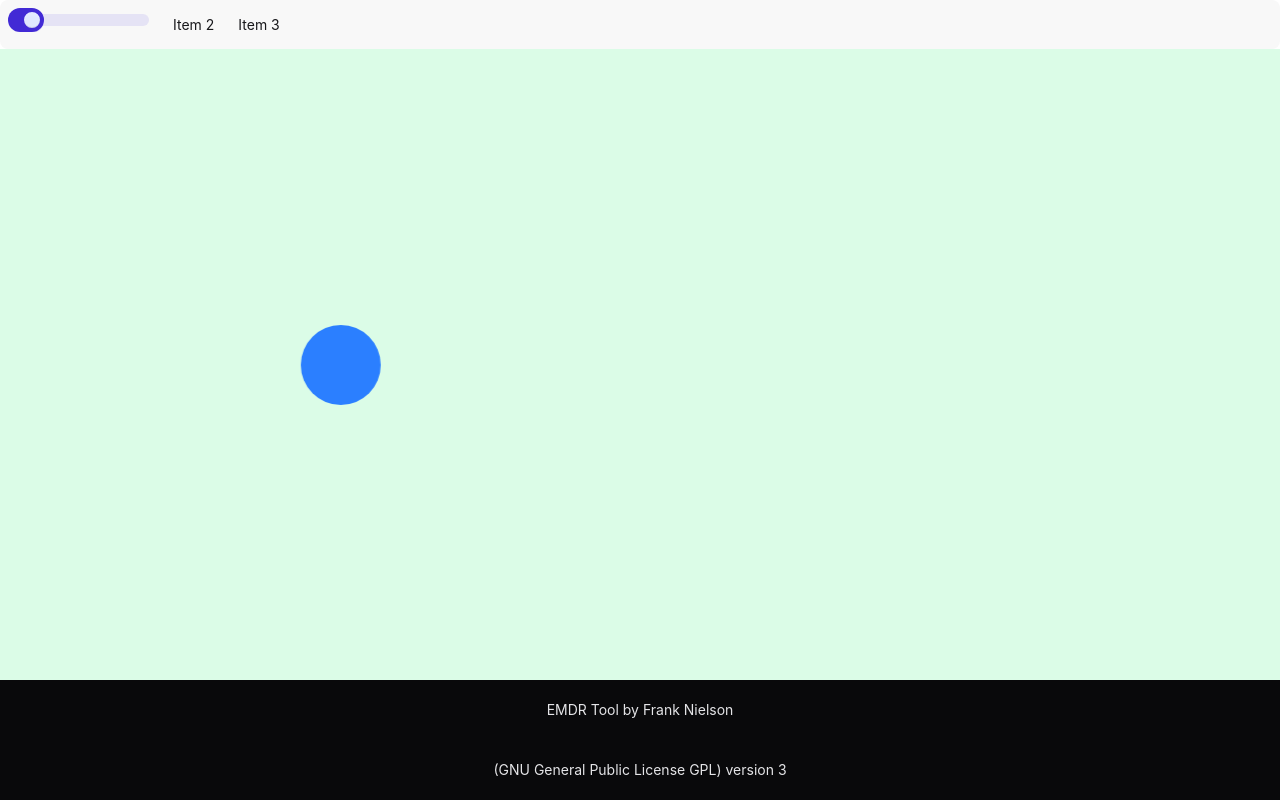
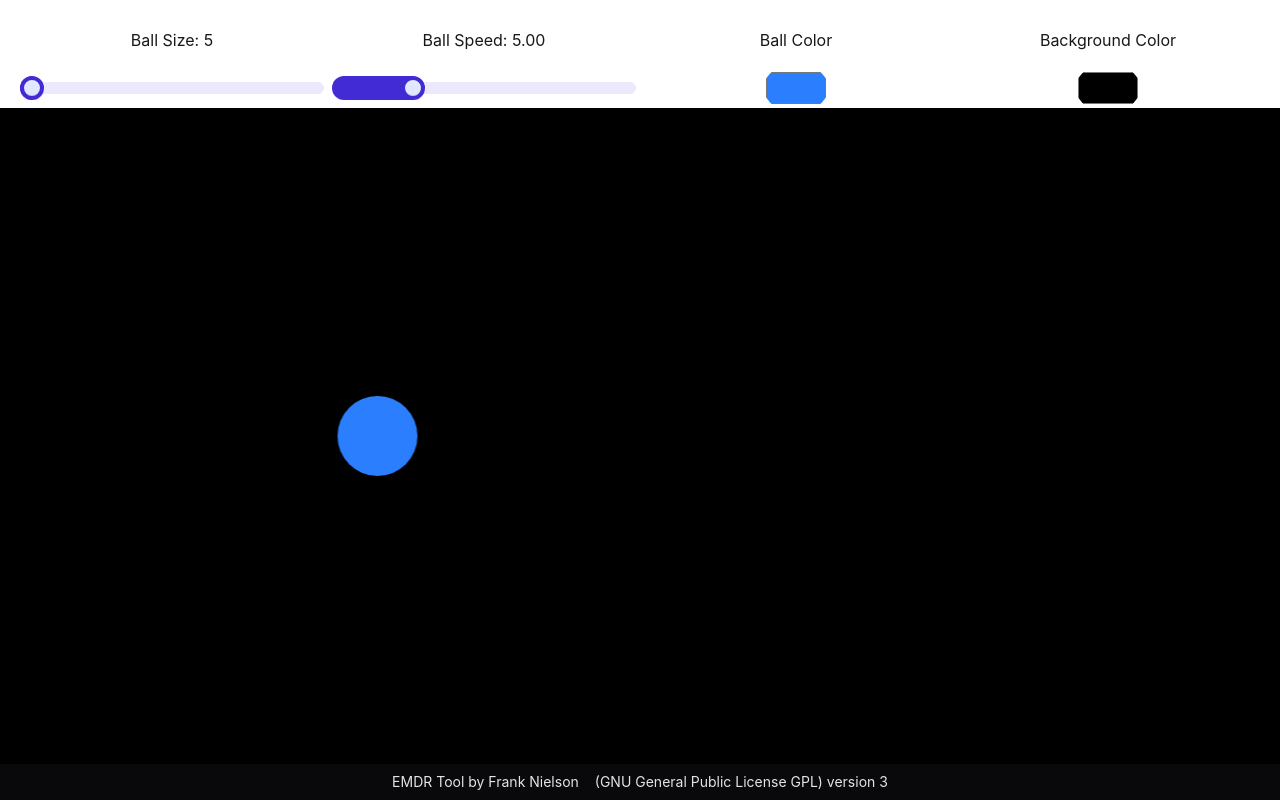
Before and after one commit to fnielson1/emdr-tool, a React (Vite) app: page / in a window 1280 px wide. Built offline with nearby package versions, Linux system fonts and the light colour scheme.

Commit message:
chore(setup): ball working

```diff
--- a/src/App.tsx
+++ b/src/App.tsx
@@ -1,39 +1,99 @@
-import { useState } from 'react';
+import { useEffect, useState } from 'react';
 
 import { Ball } from './components/Ball.tsx';
 import { Footer } from './Footer.tsx';
 
 export function App() {
-  const [ballSize, setBallSize] = useState(5); // Default ball size
+  const [bgColor, setBgColor] = useState('#000000');
+  const [ballColor, setBallColor] = useState('#2B7FFF');
+  const [ballSize, setBallSize] = useState(5);
+  const [ballSpeed, setBallSpeed] = useState(5);
+  const [animationDuration, setAnimationDuration] = useState(5);
 
-  const handleSliderChange = (event: React.ChangeEvent<HTMLInputElement>) => {
-    setBallSize(Number(event.target.value)); // Update the ball size based on slider
+  const calculatedAnimationDuration = animationDuration / ballSpeed;
+
+  const handleBallSizeChange = (e: React.ChangeEvent<HTMLInputElement>) => {
+    setBallSize(Number(e.target.value));
   };
+
+  const handleBallSpeedChange = (e: React.ChangeEvent<HTMLInputElement>) => {
+    const ballSpeedLocal = Number(e.target.value);
+    setBallSpeed(ballSpeedLocal);
+  };
+
+  const handleBallColorChange = (e: React.ChangeEvent<HTMLInputElement>) => {
+    setBallColor(e.currentTarget.value);
+  };
+
+  const handleBgColorChange = (e: React.ChangeEvent<HTMLInputElement>) => {
+    setBgColor(e.currentTarget.value);
+  };
+
+  useEffect(() => {
+    const updateDuration = () => {
+      // Dynamically calculate the animation duration based on the screen size (viewport width)
+      const screenWidth = window.innerWidth; // Get the current screen width
+      const calculatedDuration = screenWidth / 100; // This formula adjusts duration based on screen width
+      setAnimationDuration(calculatedDuration); // Set the duration dynamically
+    };
+
+    updateDuration();
+    // Add resize event listener
+    window.addEventListener('resize', updateDuration);
+    return () => {
+      window.removeEventListener('resize', updateDuration);
+    };
+  }, []);
 
   return (
     <div className="flex min-h-screen flex-col">
-      <ul className="menu menu-horizontal bg-base-200 rounded-box w-full">
-        <li>
+      <div className="join join-horizontal bg-base-100 grid w-full grid-cols-1 grid-rows-4 place-items-center gap-2 p-5 pb-0 lg:grid-cols-4 lg:grid-rows-2">
+        <div>Ball Size: {ballSize}</div>
+        <div>Ball Speed: {ballSpeed.toFixed(2)}</div>
+        <div>Ball Color</div>
+        <div>Background Color</div>
         <input
-            id="ball-size-slider"
           type="range"
           min="5"
           max="25"
           step="1"
           value={ballSize}
-            onChange={handleSliderChange}
+          onChange={handleBallSizeChange}
           className="range range-primary"
         />
-        </li>
-        <li>
-          <a>Item 2</a>
-        </li>
-        <li>
-          <a>Item 3</a>
-        </li>
-      </ul>
-      <div className="flex flex-1 flex-col justify-center bg-green-100">
-        <Ball ballSize={ballSize} />
+        <input
+          type="range"
+          min="0.1"
+          max="20"
+          step="0.1"
+          value={ballSpeed}
+          onChange={handleBallSpeedChange}
+          className="range range-primary"
+        />
+        <input
+          type="color"
+          value={ballColor}
+          onChange={handleBallColorChange}
+          className="h-10 w-16 cursor-pointer rounded-3xl"
+        />
+        <input
+          type="color"
+          value={bgColor}
+          onChange={handleBgColorChange}
+          className="h-10 w-16 cursor-pointer rounded-3xl"
+        />
+      </div>
+      <div
+        className="flex flex-1 flex-col justify-center"
+        style={{
+          backgroundColor: bgColor,
+        }}
+      >
+        <Ball
+          ballSize={ballSize}
+          ballColor={ballColor}
+          animationDuration={calculatedAnimationDuration}
+        />
       </div>
       <Footer />
     </div>
--- a/src/Footer.tsx
+++ b/src/Footer.tsx
@@ -1,6 +1,6 @@
 export const Footer = () => {
   return (
-    <footer className="footer sm:footer-horizontal bg-neutral text-neutral-content flex flex-col items-center p-5">
+    <footer className="footer sm:footer-horizontal bg-neutral text-neutral-content flex justify-center p-2">
       <div>EMDR Tool by Frank Nielson</div>
       <div>(GNU General Public License GPL) version 3</div>
     </footer>
--- a/src/components/Ball.tsx
+++ b/src/components/Ball.tsx
@@ -2,19 +2,24 @@ import type { CSSProperties } from 'react';
 
 interface BallProps {
   ballSize: number;
+  ballColor: string;
+  animationDuration: number;
 }
 
 export const Ball = (props: BallProps) => {
-  const { ballSize } = props;
+  const { ballSize, ballColor, animationDuration } = props;
 
   return (
     <div
-      className="animate-move-across flex items-center justify-center rounded-full bg-blue-500 text-white"
+      className="animate-move-across flex items-center justify-center rounded-full text-white"
       style={
         {
           width: `${ballSize}rem`,
           height: `${ballSize}rem`,
           '--ball-size': `${ballSize}rem`,
+          '--move-distance': `calc(100vw - ${ballSize}rem)`, // Set the distance to the full viewport width
+          '--animation-duration': `${animationDuration}s`, // Use the slider value to control the speed (duration)
+          backgroundColor: ballColor,
         } as CSSProperties
       }
     ></div>
--- a/src/styles/globals.css
+++ b/src/styles/globals.css
@@ -100,16 +100,23 @@
     --color-primary-800: rgb(var(--tw-color-primary-800)); /* #075985 */
     --color-primary-900: rgb(var(--tw-color-primary-900)); /* #0c4a6e */
     /* #endregion  /**======== Primary Color =========== */
+
     --ball-size: 10rem;
+    --move-distance: calc(100vw - var(--ball-size)); /* The ball will travel the entire width of the screen */
+    --animation-duration: 5s; /* The duration starts at 5 seconds */
   }
 
   @keyframes move-across {
-    0%, 100% { transform: translateX(0); }
-    50% { transform: translateX(calc(100vw - var(--ball-size))); }
+    0%, 100% {
+      transform: translateX(0); /* Start at the left */
+    }
+    50% {
+      transform: translateX(var(--move-distance)); /* Move across the viewport */
+    }
   }
 
   .animate-move-across {
-    animation: move-across 3s ease-in-out infinite;
+    animation: move-across var(--animation-duration) linear infinite;
   }
 }
 
```
Lines whose indentation alone changed are shown as unchanged.
